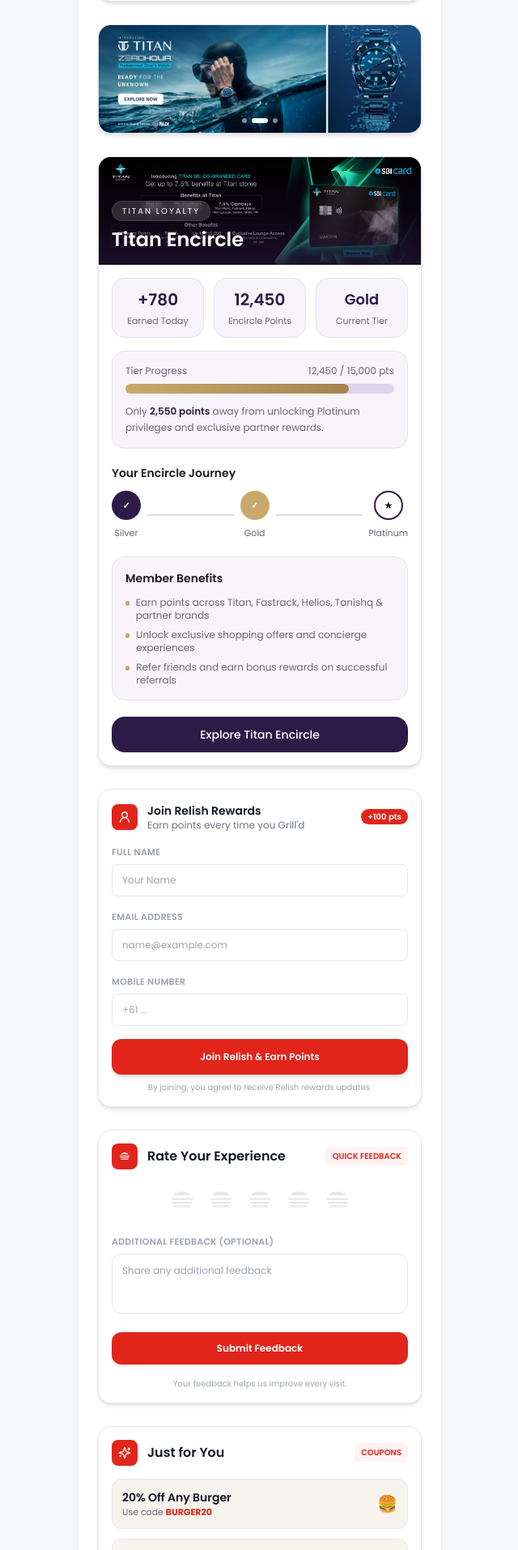
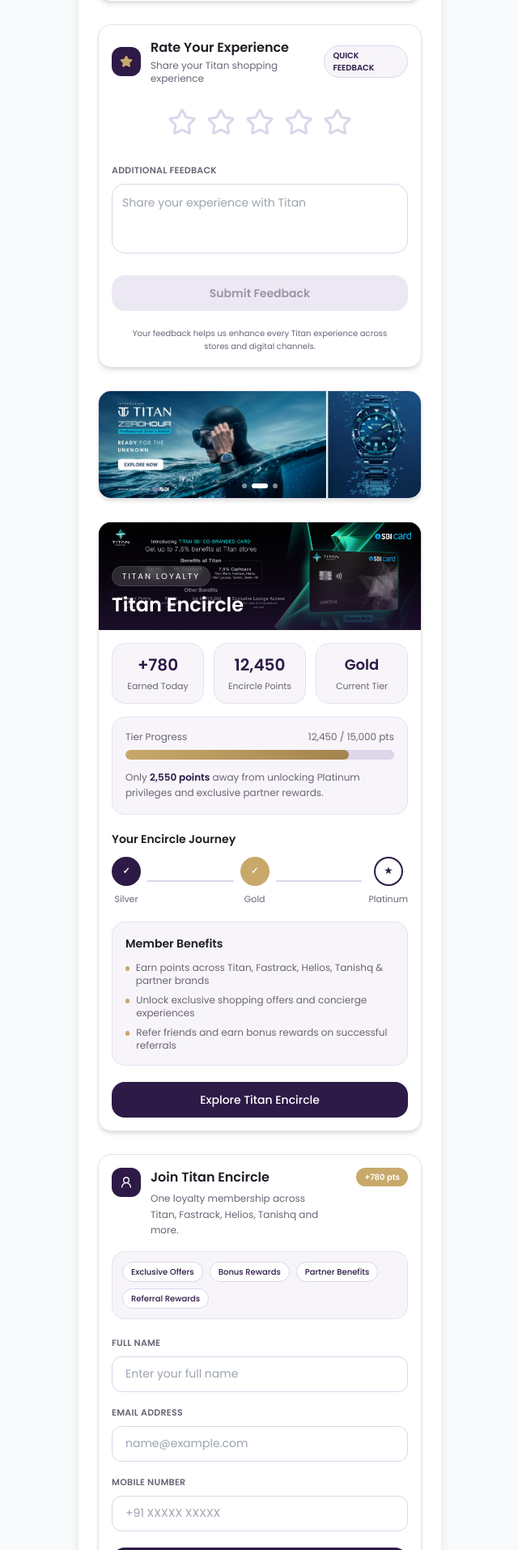
Before and after one commit to aadi310/Titan-Group-Smart-Receipt, a Next.js app: page / in a window 1280 px wide. Shown: the part 1206-3120 px from the top of the page at 81% size, without its empty margins (319-959 px from the left). Built offline with nearby package versions, Linux system fonts and the light colour scheme.

Commit message:
Update page.tsx

```diff
--- a/app/page.tsx
+++ b/app/page.tsx
@@ -1295,6 +1295,238 @@ Powered by RDEP
   </div>
 
 </div>
+
+          {/* Feedback Section */}
+<div className="bg-white rounded-2xl border border-[#E6E1EE] shadow-md mx-3 mt-4 p-4">
+
+  {feedbackSubmitted ? (
+
+    <div className="text-center py-6 bg-[#F7F5FA] rounded-2xl border border-[#E6E1EE]">
+
+      {/* Success Icon */}
+      <div className="w-14 h-14 bg-[#2E1A47] rounded-full flex items-center justify-center mx-auto mb-4 shadow-sm">
+
+        <svg
+          className="w-7 h-7 text-white"
+          fill="none"
+          stroke="currentColor"
+          viewBox="0 0 24 24"
+        >
+
+          <path
+            strokeLinecap="round"
+            strokeLinejoin="round"
+            strokeWidth="2.5"
+            d="M5 13l4 4L19 7"
+          />
+
+        </svg>
+
+      </div>
+
+
+      {/* Text */}
+      <div className="text-base font-semibold text-[#1F1B24] mb-1">
+
+        Thank you for your feedback
+
+      </div>
+
+      <div className="text-sm text-[#6B6475] leading-relaxed px-5">
+
+        Your feedback helps Titan improve every shopping and ownership experience.
+
+      </div>
+
+    </div>
+
+  ) : (
+
+    <div className="space-y-5">
+
+      {/* Header */}
+      <div className="flex items-center justify-between">
+
+        <div className="flex items-center">
+
+          {/* Icon */}
+          <div className="bg-[#2E1A47] p-2.5 rounded-xl mr-3 shadow-sm">
+
+            <Star className="w-4 h-4 text-[#C8A96B] fill-[#C8A96B]" />
+
+          </div>
+
+
+          {/* Title */}
+          <div>
+
+            <h3 className="text-base font-semibold text-[#1F1B24]">
+
+              Rate Your Experience
+
+            </h3>
+
+            <div className="text-xs text-[#6B6475] mt-0.5">
+
+              Share your Titan shopping experience
+
+            </div>
+
+          </div>
+
+        </div>
+
+
+        {/* Badge */}
+        <span className="text-[10px] font-semibold text-[#2E1A47] bg-[#F7F5FA] border border-[#DDD5EA] px-2.5 py-1 rounded-full">
+
+          QUICK FEEDBACK
+
+        </span>
+
+      </div>
+
+
+      {/* Star Rating */}
+      <div className="flex justify-center gap-3 py-2">
+
+        {[1,2,3,4,5].map((star) => (
+
+          <button
+            key={star}
+            onClick={() => {
+              setRating(star)
+              setSelectedTags([])
+            }}
+            className="transition-transform active:scale-90"
+          >
+
+            <Star
+              className={`h-9 w-9 transition-colors ${
+                star <= rating
+                  ? "fill-[#C8A96B] text-[#C8A96B]"
+                  : "text-[#DDD5EA]"
+              }`}
+            />
+
+          </button>
+
+        ))}
+
+      </div>
+
+
+      {/* Dynamic Tags */}
+      {rating > 0 && (
+
+        <div className="space-y-3">
+
+          <div className="text-[11px] font-semibold text-[#6B6475] uppercase tracking-wide">
+
+            Tell us more about your experience
+
+          </div>
+
+
+          <div className="flex flex-wrap gap-2">
+
+            {(rating >= 4
+              ? [
+                  "Premium Design",
+                  "Excellent Service",
+                  "Product Quality",
+                  "Value for Money",
+                  "Store Experience",
+                  "Fast Billing",
+                ]
+              : [
+                  "Product Availability",
+                  "Service Experience",
+                  "Waiting Time",
+                  "Pricing",
+                  "Store Assistance",
+                  "Checkout Experience",
+                ]
+            ).map((item) => (
+
+              <button
+                key={item}
+                onClick={() =>
+                  setSelectedTags((prev) =>
+                    prev.includes(item)
+                      ? prev.filter((tag) => tag !== item)
+                      : [...prev, item]
+                  )
+                }
+                className={`text-[11px] px-3 py-1.5 rounded-full border transition-all ${
+                  selectedTags.includes(item)
+                    ? "bg-[#2E1A47] text-white border-[#2E1A47]"
+                    : "border-[#DDD5EA] bg-[#F7F5FA] text-[#6B6475]"
+                }`}
+              >
+
+                {item}
+
+              </button>
+
+            ))}
+
+          </div>
+
+        </div>
+
+      )}
+
+
+      {/* Comment */}
+      <div className="space-y-1.5">
+
+        <label className="text-[11px] font-semibold text-[#6B6475] uppercase tracking-wide">
+
+          Additional Feedback
+
+        </label>
+
+        <textarea
+          rows={3}
+          placeholder="Share your experience with Titan"
+          className="w-full p-3 text-sm border border-[#DDD5EA] rounded-2xl bg-white focus:ring-1 focus:ring-[#2E1A47] focus:border-[#2E1A47] outline-none resize-none transition"
+          value={feedbackText}
+          onChange={(e) => setFeedbackText(e.target.value)}
+        />
+
+      </div>
+
+
+      {/* Submit */}
+      <button
+        className={`w-full h-11 text-sm font-semibold rounded-2xl transition active:scale-[0.98] ${
+          rating
+            ? "bg-[#2E1A47] text-white hover:opacity-95"
+            : "bg-[#ECE8F3] text-[#9B94A8] cursor-not-allowed"
+        }`}
+        onClick={handleFeedbackSubmit}
+        disabled={!rating}
+      >
+
+        Submit Feedback
+
+      </button>
+
+
+      {/* Footer */}
+      <p className="text-[10px] text-center text-[#6B6475] leading-relaxed px-4">
+
+        Your feedback helps us enhance every Titan experience across stores and digital channels.
+
+      </p>
+
+    </div>
+
+  )}
+
+</div>
+
           {/* Promo Banner Carousel */}
 <div className="bg-white rounded-2xl border border-[#E6E1EE] shadow-md overflow-hidden mx-3 mt-4 relative">
 
@@ -1667,25 +1899,56 @@ Powered by RDEP
 </div>
 
 
-          {/* Join Relish Rewards Section */}
-<div className="bg-white rounded-2xl border border-gray-200 shadow-md mx-3 mt-4 p-4 font-poppins">
+          {/* Join Titan Encircle Section */}
+<div className="bg-white rounded-2xl border border-[#E6E1EE] shadow-md mx-3 mt-4 p-4">
 
   {profileUpdateSuccess ? (
 
-    <div className="text-center py-4 bg-green-50 rounded-xl border border-green-100">
-
-      <div className="w-12 h-12 bg-green-100 rounded-full flex items-center justify-center mx-auto mb-3">
-        <svg className="w-6 h-6 text-green-600" fill="none" stroke="currentColor" viewBox="0 0 24 24">
-          <path strokeLinecap="round" strokeLinejoin="round" strokeWidth="2.5" d="M5 13l4 4L19 7"></path>
+    <div className="text-center py-5 bg-[#F7F5FA] rounded-2xl border border-[#E6E1EE]">
+
+      {/* Success Icon */}
+      <div className="w-14 h-14 bg-[#2E1A47] rounded-full flex items-center justify-center mx-auto mb-4 shadow-sm">
+
+        <svg
+          className="w-7 h-7 text-white"
+          fill="none"
+          stroke="currentColor"
+          viewBox="0 0 24 24"
+        >
+
+          <path
+            strokeLinecap="round"
+            strokeLinejoin="round"
+            strokeWidth="2.5"
+            d="M5 13l4 4L19 7"
+          />
+
         </svg>
-      </div>
-
-      <div className="text-sm font-semibold text-gray-900 mb-1">
-        Welcome to Relish!
-      </div>
-
-      <div className="text-xs text-green-700 font-medium">
-        Points from this order have been added to your account.
+
+      </div>
+
+
+      {/* Success Text */}
+      <div className="text-base font-semibold text-[#1F1B24] mb-1">
+
+        Welcome to Titan Encircle
+
+      </div>
+
+      <div className="text-sm text-[#6B6475] leading-relaxed px-4">
+
+        Reward points from this purchase have been added to your Encircle membership account.
+
+      </div>
+
+
+      {/* Badge */}
+      <div className="mt-4 inline-flex items-center gap-2 bg-[#2E1A47] text-white text-xs font-medium px-3 py-1.5 rounded-full">
+
+        <span className="w-2 h-2 rounded-full bg-[#C8A96B]" />
+
+        +780 Encircle Points Added
+
       </div>
 
     </div>
@@ -1693,29 +1956,74 @@ Powered by RDEP
   ) : (
 
     <>
+
       {/* Header */}
-      <div className="flex items-center justify-between mb-3">
-
-        <div className="flex items-center">
-
-          <div className="bg-[#E1251B] p-2 rounded-lg mr-3">
+      <div className="flex items-start justify-between mb-4">
+
+        <div className="flex items-start">
+
+          {/* Icon */}
+          <div className="bg-[#2E1A47] p-2.5 rounded-xl mr-3 shadow-sm">
+
             <User2 className="h-4 w-4 text-white" />
+
           </div>
 
+
+          {/* Text */}
           <div>
-            <div className="text-sm font-semibold text-gray-900">
-              Join Relish Rewards
+
+            <div className="text-base font-semibold text-[#1F1B24]">
+
+              Join Titan Encircle
+
             </div>
-            <div className="text-xs text-gray-500">
-              Earn points every time you Grill'd
+
+            <div className="text-xs text-[#6B6475] mt-1 leading-relaxed max-w-[220px]">
+
+              One loyalty membership across Titan, Fastrack, Helios, Tanishq and more.
+
             </div>
+
           </div>
 
         </div>
 
-        <span className="text-[10px] font-semibold bg-[#E1251B] text-white px-2 py-0.5 rounded-full">
-          +100 pts
+
+        {/* Points Badge */}
+        <span className="text-[10px] font-semibold bg-[#C8A96B] text-white px-2.5 py-1 rounded-full whitespace-nowrap">
+
+          +780 pts
+
         </span>
+
+      </div>
+
+
+      {/* Benefits */}
+      <div className="bg-[#F7F5FA] border border-[#E6E1EE] rounded-2xl p-3 mb-4">
+
+        <div className="flex flex-wrap gap-2">
+
+          {[
+            "Exclusive Offers",
+            "Bonus Rewards",
+            "Partner Benefits",
+            "Referral Rewards",
+          ].map((benefit) => (
+
+            <div
+              key={benefit}
+              className="text-[10px] bg-white border border-[#DDD5EA] text-[#2E1A47] px-2.5 py-1 rounded-full font-medium"
+            >
+
+              {benefit}
+
+            </div>
+
+          ))}
+
+        </div>
 
       </div>
 
@@ -1723,48 +2031,78 @@ Powered by RDEP
       {/* Form */}
       <div className="space-y-3">
 
-        <div className="space-y-1">
-          <label className="text-[11px] font-semibold text-gray-400 uppercase tracking-wide">
+        {/* Full Name */}
+        <div className="space-y-1.5">
+
+          <label className="text-[11px] font-semibold text-[#6B6475] uppercase tracking-wide">
+
             Full Name
+
           </label>
 
           <input
             type="text"
-            placeholder="Your Name"
+            placeholder="Enter your full name"
             value={profile.name}
-            onChange={(e) => setProfile((prev) => ({ ...prev, name: e.target.value }))}
-            className="w-full h-10 px-3 text-xs border border-gray-200 rounded-lg focus:outline-none focus:border-[#E1251B]"
+            onChange={(e) =>
+              setProfile((prev) => ({
+                ...prev,
+                name: e.target.value,
+              }))
+            }
+            className="w-full h-11 px-4 text-sm border border-[#DDD5EA] rounded-xl bg-white focus:outline-none focus:border-[#2E1A47] transition-colors"
           />
-        </div>
-
-
-        <div className="space-y-1">
-          <label className="text-[11px] font-semibold text-gray-400 uppercase tracking-wide">
+
+        </div>
+
+
+        {/* Email */}
+        <div className="space-y-1.5">
+
+          <label className="text-[11px] font-semibold text-[#6B6475] uppercase tracking-wide">
+
             Email Address
+
           </label>
 
           <input
             type="email"
             placeholder="name@example.com"
             value={profile.email}
-            onChange={(e) => setProfile((prev) => ({ ...prev, email: e.target.value }))}
-            className="w-full h-10 px-3 text-xs border border-gray-200 rounded-lg focus:outline-none focus:border-[#E1251B]"
+            onChange={(e) =>
+              setProfile((prev) => ({
+                ...prev,
+                email: e.target.value,
+              }))
+            }
+            className="w-full h-11 px-4 text-sm border border-[#DDD5EA] rounded-xl bg-white focus:outline-none focus:border-[#2E1A47] transition-colors"
           />
-        </div>
-
-
-        <div className="space-y-1">
-          <label className="text-[11px] font-semibold text-gray-400 uppercase tracking-wide">
+
+        </div>
+
+
+        {/* Mobile */}
+        <div className="space-y-1.5">
+
+          <label className="text-[11px] font-semibold text-[#6B6475] uppercase tracking-wide">
+
             Mobile Number
+
           </label>
 
           <input
             type="tel"
-            placeholder="+61 ..."
+            placeholder="+91 XXXXX XXXXX"
             value={profile.mobile}
-            onChange={(e) => setProfile((prev) => ({ ...prev, mobile: e.target.value }))}
-            className="w-full h-10 px-3 text-xs border border-gray-200 rounded-lg focus:outline-none focus:border-[#E1251B]"
+            onChange={(e) =>
+              setProfile((prev) => ({
+                ...prev,
+                mobile: e.target.value,
+              }))
+            }
+            className="w-full h-11 px-4 text-sm border border-[#DDD5EA] rounded-xl bg-white focus:outline-none focus:border-[#2E1A47] transition-colors"
           />
+
         </div>
 
       </div>
@@ -1772,201 +2110,23 @@ Powered by RDEP
 
       {/* CTA */}
       <button
-        className="w-full mt-4 bg-[#E1251B] text-white h-11 text-xs font-semibold rounded-xl shadow-md transition active:scale-[0.98]"
+        className="w-full mt-5 bg-[#2E1A47] text-white h-12 text-sm font-semibold rounded-2xl shadow-sm transition active:scale-[0.98] hover:opacity-95"
         onClick={handleProfileUpdate}
       >
-        Join Relish & Earn Points
+
+        Join Titan Encircle
+
       </button>
 
 
-      {/* Helper text */}
-      <div className="text-[10px] text-gray-400 text-center mt-2">
-        By joining, you agree to receive Relish rewards updates.
+      {/* Footer Text */}
+      <div className="text-[10px] text-[#6B6475] text-center leading-relaxed mt-3 px-2">
+
+        By joining Titan Encircle, you agree to receive loyalty benefits, exclusive offers and member communications.
+
       </div>
 
     </>
-  )}
-
-</div>
-
-      {/* Feedback Section */}
-<div className="bg-white rounded-2xl border border-gray-200 shadow-md mx-3 mt-4 p-4 font-poppins">
-
-  {feedbackSubmitted ? (
-
-    <div className="text-center py-6 bg-green-50 rounded-xl border border-green-100">
-
-      <div className="w-12 h-12 bg-green-100 rounded-full flex items-center justify-center mx-auto mb-3">
-        <svg className="w-6 h-6 text-green-600" fill="none" stroke="currentColor" viewBox="0 0 24 24">
-          <path strokeLinecap="round" strokeLinejoin="round" strokeWidth="2.5" d="M5 13l4 4L19 7"></path>
-        </svg>
-      </div>
-
-      <div className="text-sm font-semibold text-gray-900 mb-1">
-        Thanks for your feedback!
-      </div>
-
-      <div className="text-xs text-gray-500">
-        Your input helps us improve every Grill'd experience.
-      </div>
-
-    </div>
-
-  ) : (
-
-    <div className="space-y-4">
-
-      {/* Header */}
-      <div className="flex items-center justify-between">
-
-        <div className="flex items-center">
-
-          <div className="bg-[#E1251B] p-2 rounded-lg mr-3">
-            <svg
-              viewBox="0 0 24 24"
-              className="w-4 h-4 text-white"
-              fill="currentColor"
-            >
-              <path d="M3 11h18M4 14h16M5 17h14M6 8c1-3 11-3 12 0" stroke="white" strokeWidth="1.5"/>
-            </svg>
-          </div>
-
-          <h3 className="text-base font-semibold text-gray-900">
-            Rate Your Experience
-          </h3>
-
-        </div>
-
-        <span className="text-[10px] font-semibold text-[#E1251B] bg-red-50 px-2 py-1 rounded">
-          QUICK FEEDBACK
-        </span>
-
-      </div>
-
-
-      {/* Burger Rating */}
-      <div className="flex justify-center gap-3 py-1">
-
-        {[1,2,3,4,5].map((burger) => (
-
-          <button
-            key={burger}
-            onClick={() => {
-              setRating(burger)
-              setSelectedTags([])
-            }}
-            className="transition-transform active:scale-90"
-          >
-
-            <svg
-              xmlns="http://www.w3.org/2000/svg"
-              viewBox="0 0 24 24"
-              className={`h-9 w-9 ${
-                burger <= rating
-                  ? "fill-[#E1251B] text-[#E1251B]"
-                  : "text-gray-200"
-              }`}
-            >
-              <path d="M3 11h18M4 14h16M5 17h14M6 8c1-3 11-3 12 0" stroke="currentColor" strokeWidth="1.5" fill="currentColor"/>
-            </svg>
-
-          </button>
-
-        ))}
-
-      </div>
-
-
-      {/* Dynamic Feedback Chips */}
-      {rating > 0 && (
-
-        <div className="space-y-2">
-
-          <div className="text-[11px] font-semibold text-gray-500 uppercase tracking-wide">
-            Tell us more about your visit
-          </div>
-
-          <div className="flex flex-wrap gap-2">
-
-            {(rating >= 4
-              ? [
-                  "Fresh ingredients",
-                  "Great taste",
-                  "Friendly staff",
-                  "Fast service",
-                  "Good value",
-                  "Clean restaurant",
-                ]
-              : [
-                  "Food quality",
-                  "Order accuracy",
-                  "Long wait time",
-                  "Service experience",
-                  "Restaurant cleanliness",
-                  "Value for money",
-                ]
-            ).map((item) => (
-
-              <button
-                key={item}
-                onClick={() =>
-                  setSelectedTags((prev) =>
-                    prev.includes(item)
-                      ? prev.filter((tag) => tag !== item)
-                      : [...prev, item]
-                  )
-                }
-                className={`text-[11px] px-3 py-1.5 rounded-full border transition ${
-                  selectedTags.includes(item)
-                    ? "bg-[#E1251B] text-white border-[#E1251B]"
-                    : "border-gray-200 bg-gray-50"
-                }`}
-              >
-                {item}
-              </button>
-
-            ))}
-
-          </div>
-
-        </div>
-
-      )}
-
-
-      {/* Optional Comment */}
-      <div className="space-y-1">
-
-        <label className="text-[11px] font-semibold text-gray-400 uppercase tracking-wide">
-          Additional Feedback (Optional)
-        </label>
-
-        <textarea
-          rows={3}
-          placeholder="Share any additional feedback"
-          className="w-full p-3 text-xs border border-gray-200 rounded-xl focus:ring-1 focus:ring-[#E1251B] focus:border-[#E1251B] outline-none resize-none"
-          value={feedbackText}
-          onChange={(e) => setFeedbackText(e.target.value)}
-        />
-
-      </div>
-
-
-      {/* Submit Button */}
-      <button
-        className="w-full bg-[#E1251B] text-white h-10 text-xs font-semibold rounded-xl transition active:scale-[0.98]"
-        onClick={handleFeedbackSubmit}
-        disabled={!rating}
-      >
-        Submit Feedback
-      </button>
-
-
-      <p className="text-[10px] text-center text-gray-400">
-        Your feedback helps us improve every visit.
-      </p>
-
-    </div>
 
   )}
 
```
